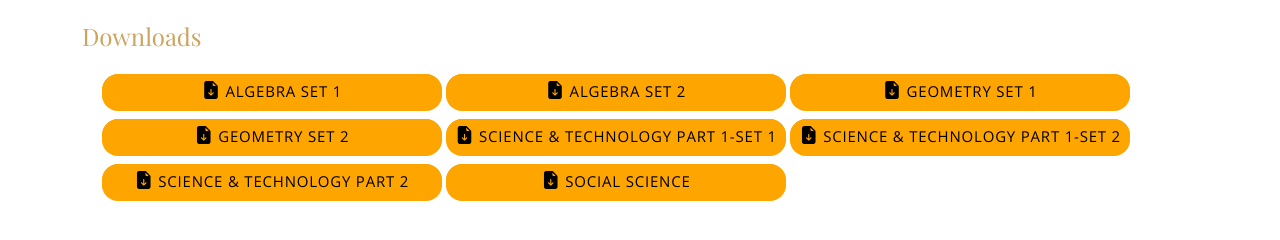
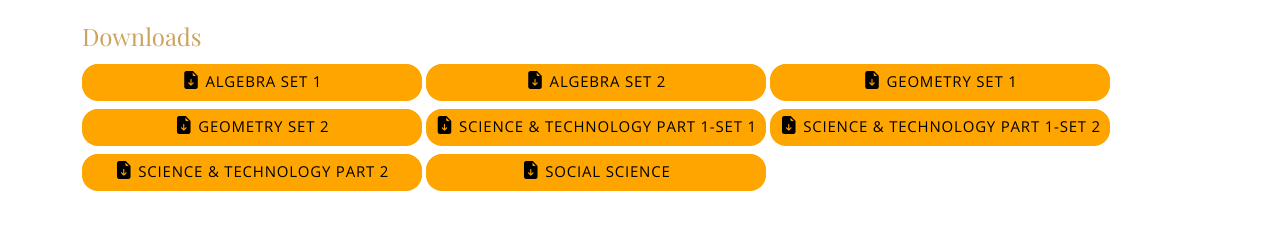
Before and after one commit to santhusan007/thepioneerclasses, a plain HTML site: page download.html in a window 1280 px wide. Shown: the part 820-1060 px from the top of the page. Drawn offline with nearby package versions, Linux system fonts and the light colour scheme; a web font is replaced by a local one.

Commit message:
alingnment

```diff
--- a/download.html
+++ b/download.html
@@ -92,7 +92,7 @@
     <p>Downloads</p>
 
   </div>
-  <div style="margin: 10px 10px 10px 20px;">
+  <div style="margin: 0px 10px 10px 0px;">
 
 
 
```
Also changed, not shown: index.html (+1 -1 lines).
